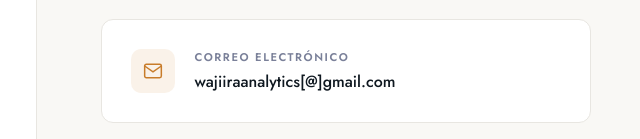
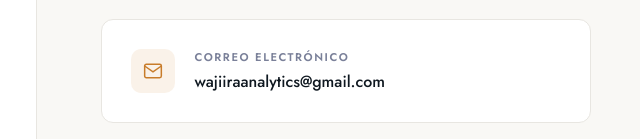
Before and after one commit to romu545/wajiira-analytics, a plain HTML site: page contacto.html in a window 1280 px wide. Shown: the part 661-800 px from the top of the page, 625-1265 px from the left. Drawn offline with Linux system fonts and the light colour scheme.

Commit message:
Fix email address format in contacto.html

```diff
--- a/contacto.html
+++ b/contacto.html
@@ -134,7 +134,7 @@
       </div>
       <div>
   <div class="info-label">Correo electrónico</div>
-  <span class="info-value">wajiiraanalytics[@]gmail.com</span>
+  <span class="info-value">wajiiraanalytics@gmail.com</span>
 </div>
     </a>
 
```
